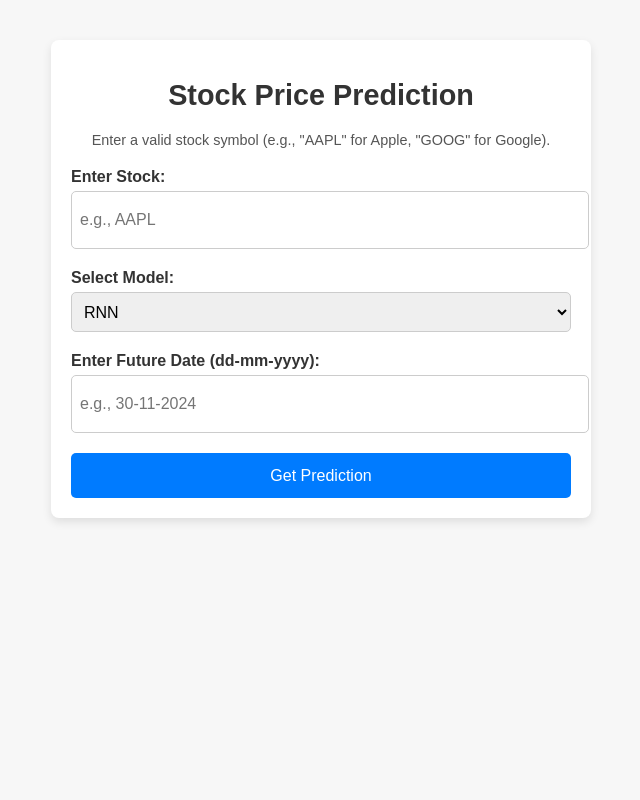
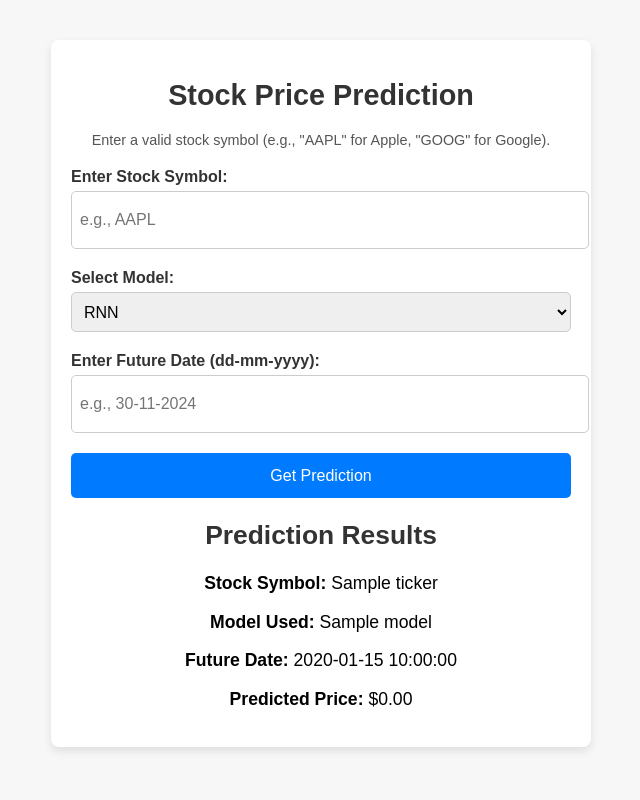
Before and after one commit to saisarath13/Stock_Time_Series_Prediction, a Flask app: template templates/index.html in a window 1280 px wide. Shown: the whole page, without its empty margins (319-959 px from the left). Run offline with Flask 3, Linux system fonts and the light colour scheme; the template is opened without the code that fills it: most values are stand-ins (such as "Sample title", 1, 10 or a date in 2020).

Commit message:
Update index.html

```diff
--- a/templates/index.html
+++ b/templates/index.html
@@ -13,7 +13,7 @@
         }
 
         .container {
-            max-width: 500px; /* Centered and limited width */
+            max-width: 500px;
             margin: 40px auto;
             background-color: #fff;
             padding: 20px;
@@ -38,7 +38,7 @@
         form {
             display: flex;
             flex-direction: column;
-            gap: 20px; /* Space between form elements */
+            gap: 20px;
         }
 
         .form-group {
@@ -76,6 +76,20 @@
         button:hover {
             background-color: #0056b3;
         }
+
+        .result, .error {
+            text-align: center;
+            margin-top: 20px;
+            font-size: 1.1rem;
+        }
+
+        .result h2 {
+            color: #333;
+        }
+
+        .error {
+            color: red;
+        }
     </style>
 </head>
 <body>
@@ -86,13 +100,13 @@
         <!-- Form -->
         <form method="POST" action="/">
             <div class="form-group">
-                <label for="ticker">Enter Stock:</label>
-                <input type="text" id="ticker" name="ticker" placeholder="e.g., AAPL">
+                <label for="ticker">Enter Stock Symbol:</label>
+                <input type="text" id="ticker" name="ticker" placeholder="e.g., AAPL" required>
             </div>
 
             <div class="form-group">
                 <label for="model">Select Model:</label>
-                <select name="model" id="model">
+                <select name="model" id="model" required>
                     <option value="rnn">RNN</option>
                     <option value="lstm">LSTM</option>
                 </select>
@@ -100,11 +114,29 @@
 
             <div class="form-group">
                 <label for="future_date">Enter Future Date (dd-mm-yyyy):</label>
-                <input type="text" id="future_date" name="future_date" placeholder="e.g., 30-11-2024">
+                <input type="text" id="future_date" name="future_date" placeholder="e.g., 30-11-2024" required>
             </div>
 
             <button type="submit">Get Prediction</button>
         </form>
+
+        <!-- Display prediction result -->
+        {% if predictions is not none %}
+        <div class="result">
+            <h2>Prediction Results</h2>
+            <p><strong>Stock Symbol:</strong> {{ ticker }}</p>
+            <p><strong>Model Used:</strong> {{ model }}</p>
+            <p><strong>Future Date:</strong> {{ future_date }}</p>
+            <p><strong>Predicted Price:</strong> ${{ "%.2f" | format(predictions[-1]) }}</p>
+        </div>
+        {% endif %}
+
+        <!-- Display error message -->
+        {% if error %}
+        <div class="error">
+            {{ error }}
+        </div>
+        {% endif %}
     </div>
 </body>
 </html>
```
